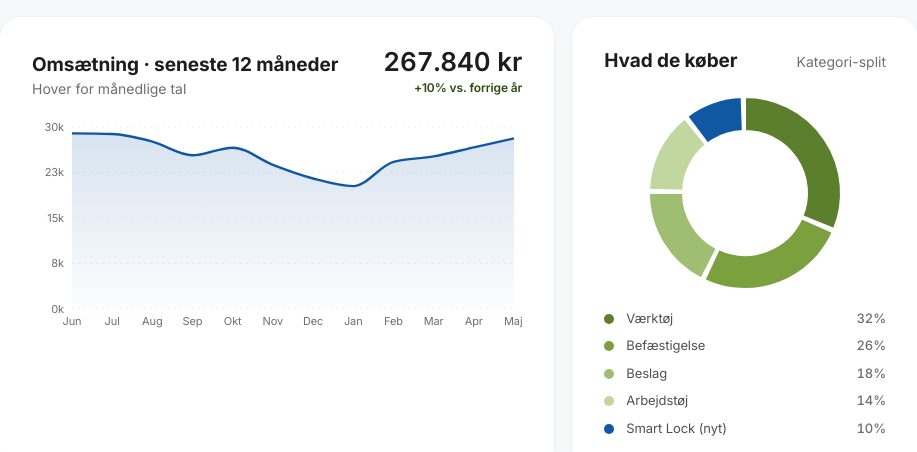
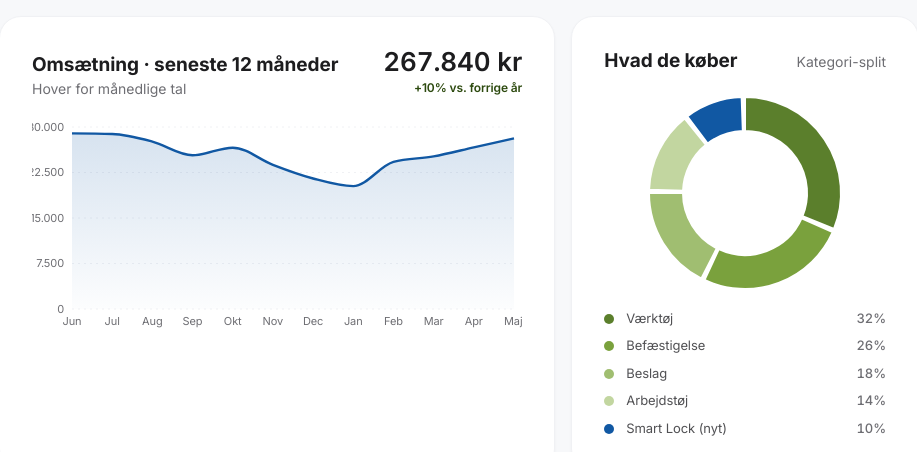
Before and after one commit to Cleminthecloud/Forhandler-Partnerskab, a Next.js app: page /admin/partnere/p-blokhus-byg in a window 1280 px wide. Shown: the part 976-1428 px from the top of the page, without its empty margins (313-1230 px from the left). Built offline with nearby package versions, Linux system fonts and the light colour scheme; a web font is replaced by a local one.

Commit message:
Drop 'k kr' currency shorthand — always show full DKK values

```diff
--- a/src/app/admin/page.tsx
+++ b/src/app/admin/page.tsx
@@ -80,7 +80,7 @@ export default function AdminOverview() {
         />
         <KpiTile
           label="Omsætning maj"
-          value={`${Math.round(ADMIN_STATS.omsætningDenneMåned / 1000)}k`}
+          value={ADMIN_STATS.omsætningDenneMåned.toLocaleString("da-DK", { maximumFractionDigits: 0 })}
           unit="kr"
           delta={`${omsætningGrowth > 0 ? "+" : ""}${omsætningGrowth}% vs. april`}
           deltaPositive={omsætningGrowth > 0}
--- a/src/app/admin/partnere/[partnerId]/page.tsx
+++ b/src/app/admin/partnere/[partnerId]/page.tsx
@@ -24,7 +24,6 @@ function tierClass(tier: "Bronze" | "Sølv" | "Guld") {
 }
 
 function fmtKr(n: number) { return n.toLocaleString("da-DK") + " kr"; }
-function fmtK(n: number)  { return Math.round(n / 1000) + "k"; }
 
 // Deterministic next-visit date from partner id (Mon–Fri, next 14 days)
 function nextVisitFor(partnerId: string): { dato: string; ugedag: string; tidStart: string; tidSlut: string; isoDay: number } {
@@ -247,7 +246,7 @@ export default function PartnerProfilePage({ params }: { params: Promise<{ partn
             data={omsætningSeries}
             color="var(--accent)"
             height={220}
-            formatValue={(v) => fmtK(v)}
+            formatValue={(v) => v.toLocaleString("da-DK")}
             unit="kr"
           />
         </div>
--- a/src/app/partner/profile/page.tsx
+++ b/src/app/partner/profile/page.tsx
@@ -161,7 +161,7 @@ export default function PartnerProfilePage() {
             <ul className="space-y-2.5 text-[12.5px]">
               <li className="flex items-baseline justify-between">
                 <span className="text-[var(--ink-3)]">Omsætning</span>
-                <span className="font-semibold text-[var(--ink)] tabular-nums">{(sales.omsætning12mo / 1000).toLocaleString("da-DK", { maximumFractionDigits: 0 })}k kr</span>
+                <span className="font-semibold text-[var(--ink)] tabular-nums">{sales.omsætning12mo.toLocaleString("da-DK", { maximumFractionDigits: 0 })} kr</span>
               </li>
               <li className="flex items-baseline justify-between">
                 <span className="text-[var(--ink-3)]">Antal sager</span>
```
